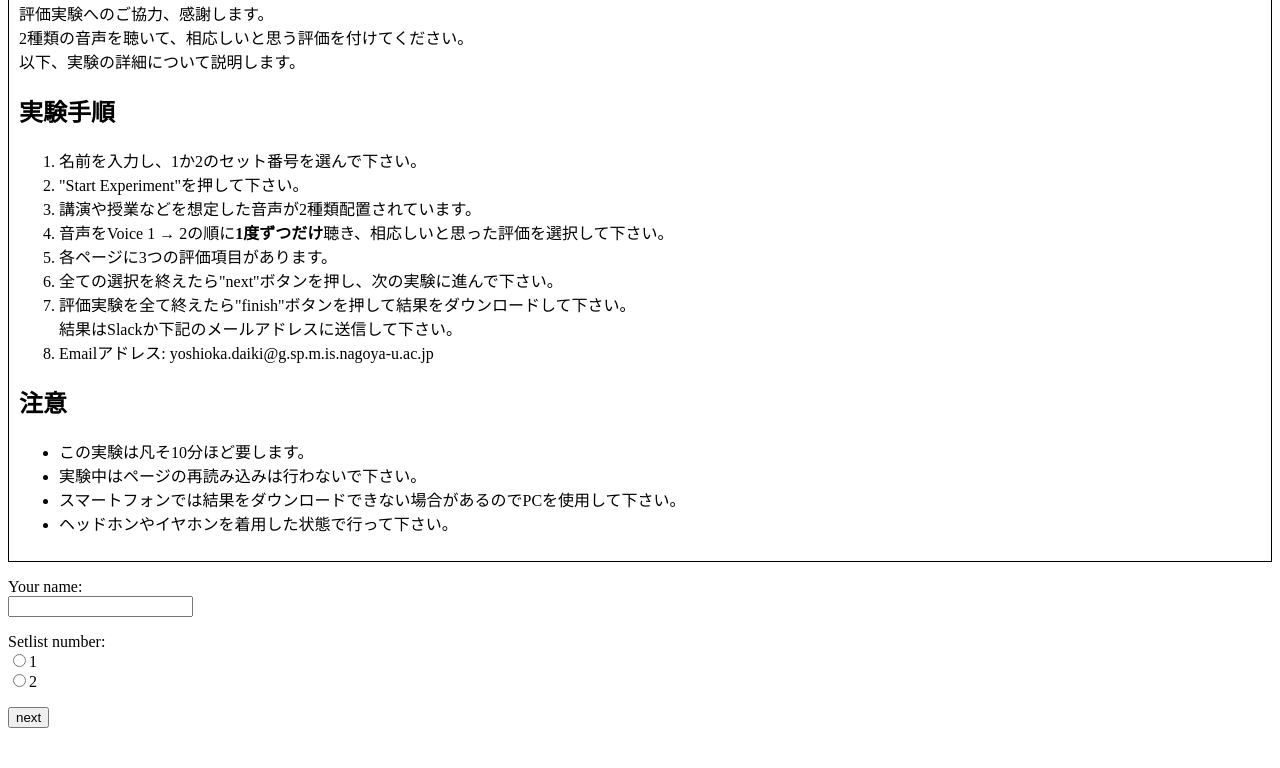
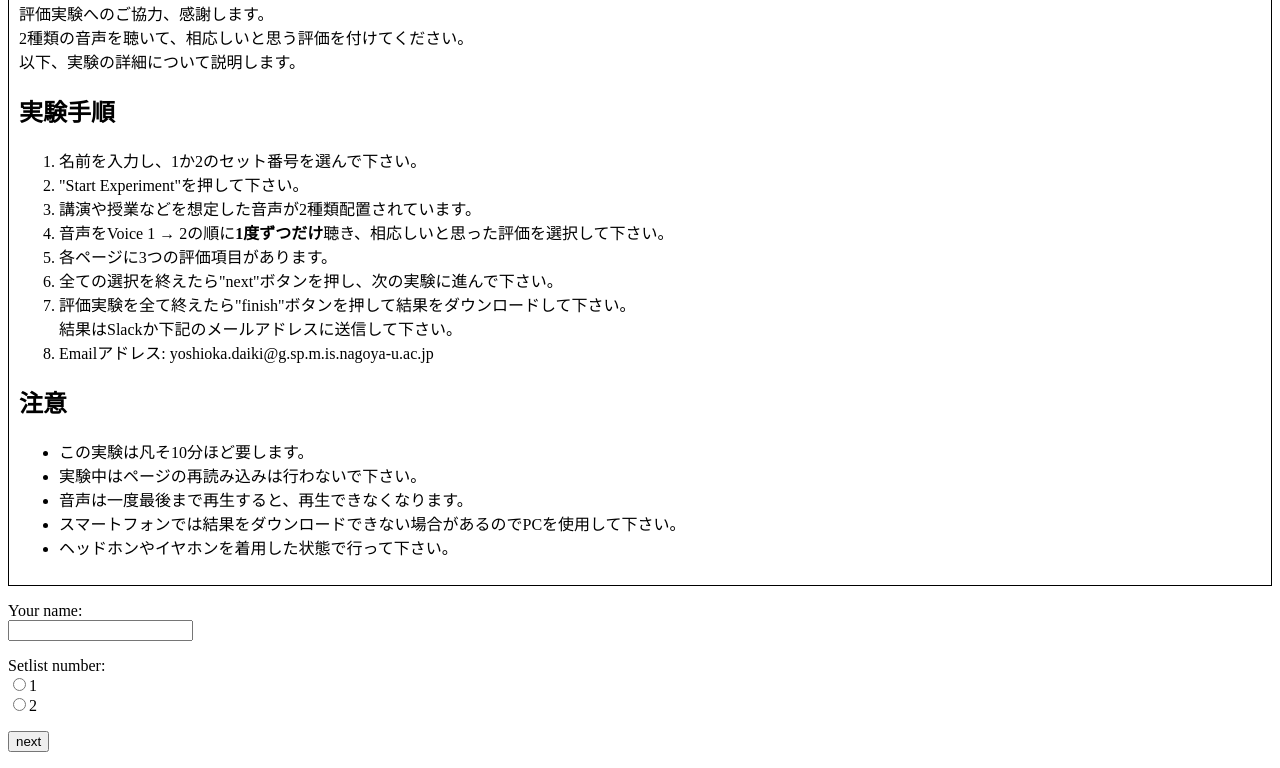
Before and after one commit to dyoshioka-555/PC-csj, a plain HTML site: page index.html in a window 1280 px wide. Shown: the part 98-866 px from the top of the page. Before the commit the page ends 842 px from the top, so only its background shows below. Drawn offline with Linux system fonts and the light colour scheme.

Commit message:
fix index

```diff
--- a/index.html
+++ b/index.html
@@ -37,6 +37,7 @@
         <ul>
             <li>この実験は凡そ10分ほど要します。</li>
             <li>実験中はページの再読み込みは行わないで下さい。</li>
+            <li>音声は一度最後まで再生すると、再生できなくなります。</li>
             <li>スマートフォンでは結果をダウンロードできない場合があるのでPCを使用して下さい。</li>
             <li>ヘッドホンやイヤホンを着用した状態で行って下さい。</li>
         </ul>
```
